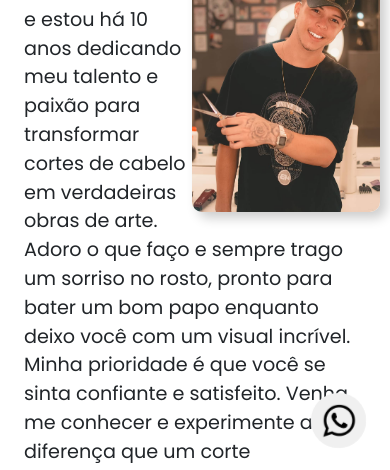
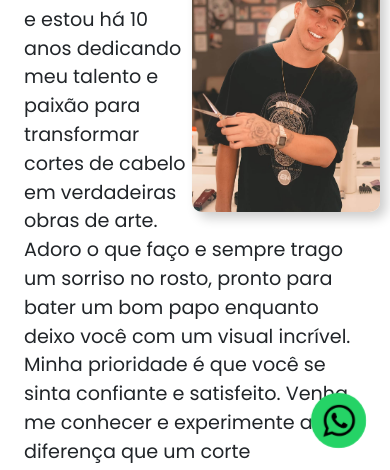
Before and after one commit to bonicenha/barbearia-davi-simoes, a plain HTML site: page index.html in a window 390 px wide. Shown: the part 367-837 px from the top of the page. Drawn offline with nearby package versions, Linux system fonts and the light colour scheme; a web font is replaced by a local one.

Commit message:
zap-color

```diff
--- a/css/style.css
+++ b/css/style.css
@@ -817,4 +817,8 @@ margin-top: 1rem;
 margin-left: -10px;
 }
 
+.whatsapp{
+  background-color: #25D366;
 }
+
+}
```
